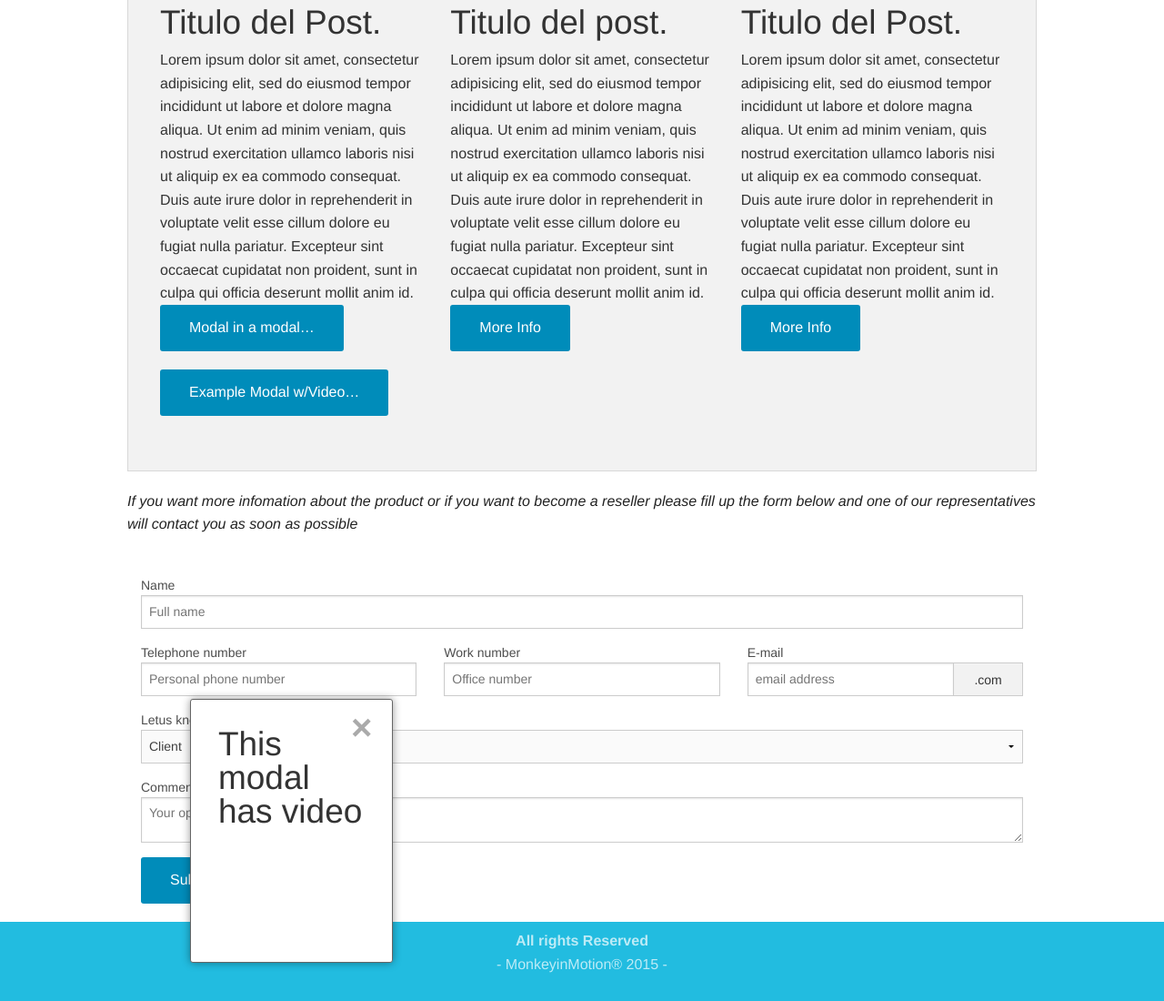
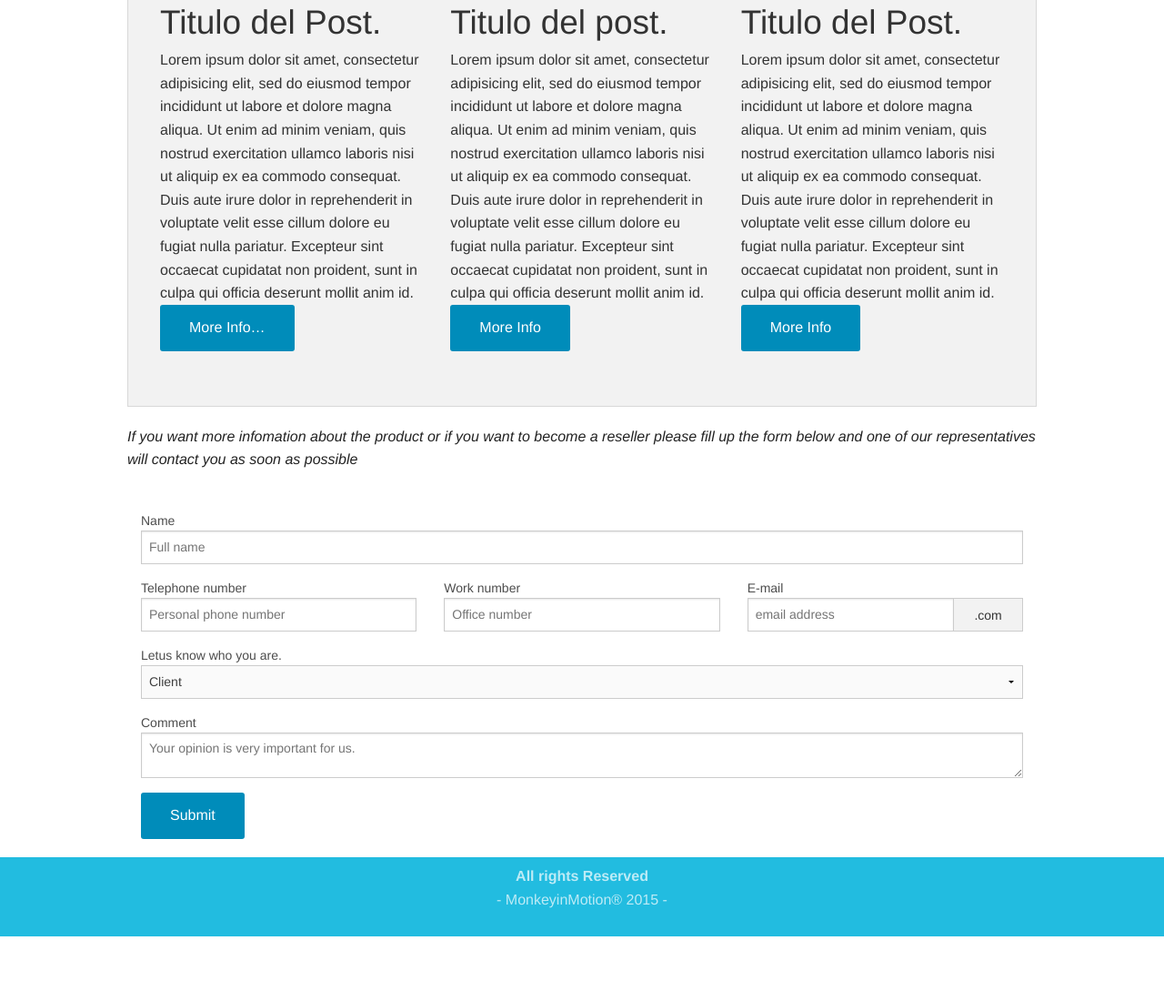
Before and after one commit to Litchstarken/retox, a plain HTML site: page index.html in a window 1280 px wide. Shown: the part 417-1517 px from the top of the page at 91% size. After the commit the page ends 1446 px from the top, so only its background shows below. Drawn offline with Linux system fonts and the light colour scheme; grey boxes are pictures that could not be loaded.

Commit message:
1
fix the video appereance

```diff
--- a/index.html
+++ b/index.html
@@ -71,8 +71,7 @@
 			cillum dolore eu fugiat nulla pariatur. Excepteur sint occaecat cupidatat non
 			proident, sunt in culpa qui officia deserunt mollit anim id.
 	<!-- Triggers the modals -->
-			<a href="#" data-reveal-id="firstModal" class="radius button">Modal in a modal&hellip;</a>
-			<a href="#" data-reveal-id="videoModal" class="radius button">Example Modal w/Video&hellip;</a>
+			<a href="#" data-reveal-id="videoModal" class="radius button">More Info&hellip;</a>
 
 			<!-- Reveal Modals begin -->
 			<div id="firstModal" class="reveal-modal" data-reveal>
@@ -89,9 +88,9 @@
 			  <a class="close-reveal-modal">&#215;</a>
 			</div>
 
-			<div id="videoModal" class="reveal-modal large" data-reveal="" style="visibility: visible; display: block; top: 765px; opacity: 1;">
+			<div id="videoModal" class="reveal-modal large" data-reveal="" style="visibility: hidden; display: block; top: 0px; opacity: 1;">
 			  <h2>This modal has video</h2>
-			  <div class="flex-video widescreen vimeo" style="display: block;">
+        <div class="flex-video widescreen vimeo" style="display: block;">
 			    <iframe width="1280" height="720" src="http://www.youtube-nocookie.com/embed/wnXCopXXblE?rel=0" frameborder="0" allowfullscreen="" data-src="http://www.youtube-nocookie.com/embed/wnXCopXXblE?rel=0"></iframe>
 			  </div>
 
```
